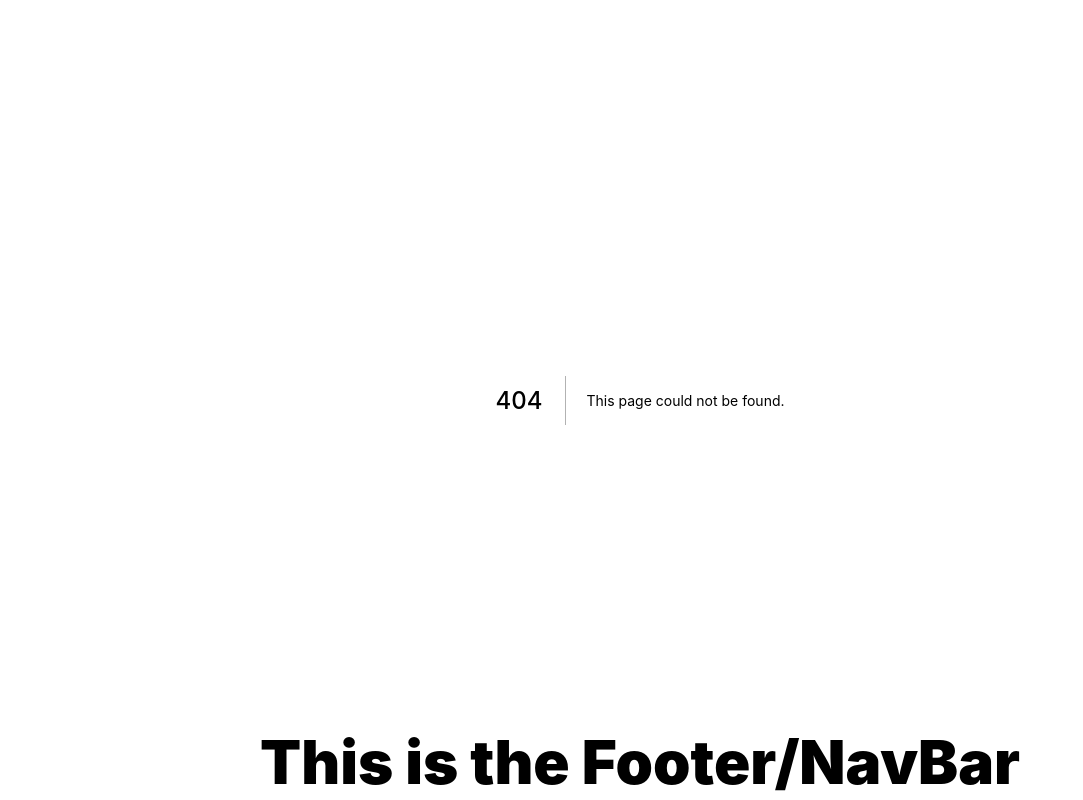
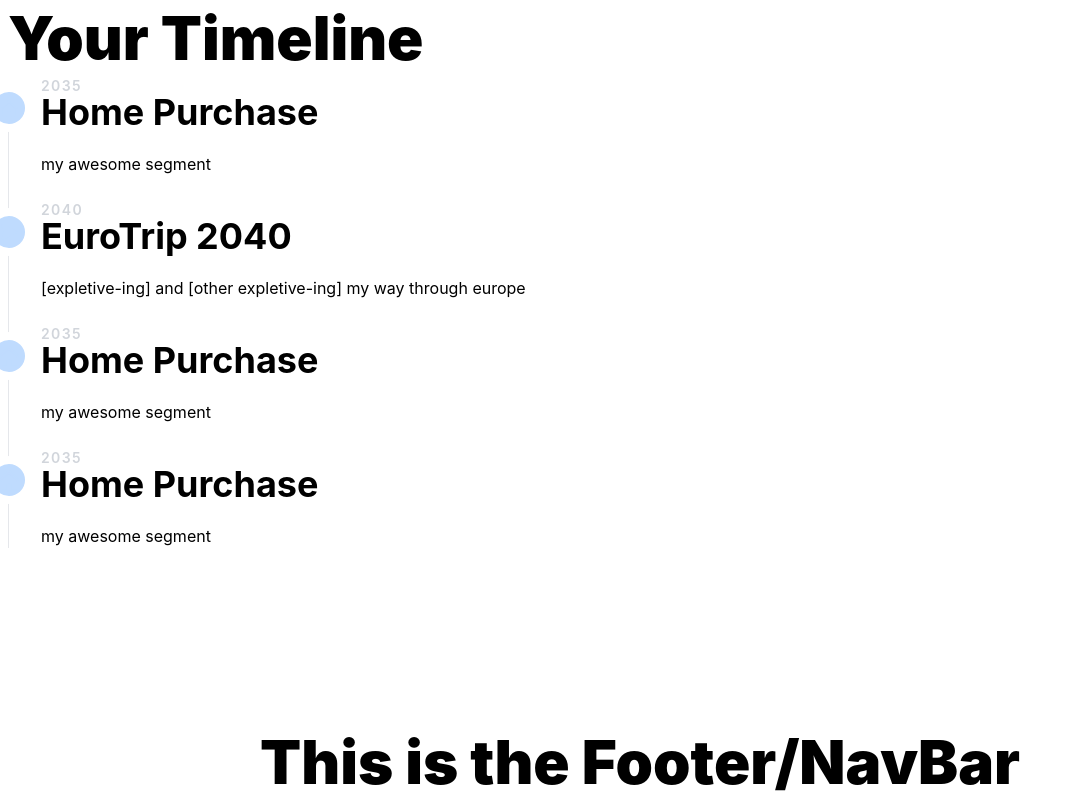
Before and after one commit to jacksonwelsh/hackdfw22, a Next.js app: page /timeline in a window 1280 px wide. Before the commit this address had no page. Shown: the whole page, without its empty margins (0-1083 px from the left). Built offline with nearby package versions, Linux system fonts and the light colour scheme.

Commit message:
very much timeline

```diff
--- /dev/null
+++ b/components/timeline/Segment.tsx
@@ -0,0 +1,26 @@
+interface SegmentProps {
+  children: React.ReactNode;
+  title: string;
+  icon?: React.ReactNode;
+  year: number;
+}
+
+const Segment: React.FC<SegmentProps> = ({ children, title, icon, year }) => {
+  return (
+    <li className="mb-10 ml-6">
+      <span className="flex absolute -left-4 justify-center items-center w-8 h-8 bg-blue-200 rounded-full ring-8 ring-white dark:ring-gray-900 dark:bg-blue-900 text-blue-200 fill-current">
+        {icon}
+      </span>
+
+      <h2 className="mb-1 ml-2 mt-6 -translate-y-4">
+        <div className="text-sm font-semibold tracking-widest text-gray-300 -mb-1">
+          {year}
+        </div>
+        {title}
+      </h2>
+      <div className="ml-2">{children}</div>
+    </li>
+  );
+};
+
+export default Segment;
--- /dev/null
+++ b/pages/timeline.tsx
@@ -0,0 +1,81 @@
+import type { NextPage } from "next";
+import Segment from "../components/timeline/Segment";
+
+const Timeline: NextPage = () => {
+  return (
+    <main className="container mx-auto px-2">
+      <h1>Your Timeline</h1>
+      <ol className="relative border-l border-gray-200 dark:border-gray-700">
+        <Segment
+          title="Home Purchase"
+          year={2035}
+          icon={
+            <svg
+              xmlns="http://www.w3.org/2000/svg"
+              viewBox="0 0 24 24"
+              fill="currentColor"
+              className="w-5 h-5"
+            >
+              <path d="M11.47 3.84a.75.75 0 011.06 0l8.69 8.69a.75.75 0 101.06-1.06l-8.689-8.69a2.25 2.25 0 00-3.182 0l-8.69 8.69a.75.75 0 001.061 1.06l8.69-8.69z" />
+              <path d="M12 5.432l8.159 8.159c.03.03.06.058.091.086v6.198c0 1.035-.84 1.875-1.875 1.875H15a.75.75 0 01-.75-.75v-4.5a.75.75 0 00-.75-.75h-3a.75.75 0 00-.75.75V21a.75.75 0 01-.75.75H5.625a1.875 1.875 0 01-1.875-1.875v-6.198a2.29 2.29 0 00.091-.086L12 5.43z" />
+            </svg>
+          }
+        >
+          my awesome segment
+        </Segment>
+        <Segment
+          title="EuroTrip 2040"
+          year={2040}
+          icon={
+            <svg
+              xmlns="http://www.w3.org/2000/svg"
+              viewBox="0 0 24 24"
+              fill="currentColor"
+              className="w-5 h-5"
+            >
+              <path d="M3.478 2.405a.75.75 0 00-.926.94l2.432 7.905H13.5a.75.75 0 010 1.5H4.984l-2.432 7.905a.75.75 0 00.926.94 60.519 60.519 0 0018.445-8.986.75.75 0 000-1.218A60.517 60.517 0 003.478 2.405z" />
+            </svg>
+          }
+        >
+          [expletive-ing] and [other expletive-ing] my way through europe
+        </Segment>
+        <Segment
+          title="Home Purchase"
+          year={2035}
+          icon={
+            <svg
+              xmlns="http://www.w3.org/2000/svg"
+              viewBox="0 0 24 24"
+              fill="currentColor"
+              className="w-6 h-6"
+            >
+              <path d="M11.47 3.84a.75.75 0 011.06 0l8.69 8.69a.75.75 0 101.06-1.06l-8.689-8.69a2.25 2.25 0 00-3.182 0l-8.69 8.69a.75.75 0 001.061 1.06l8.69-8.69z" />
+              <path d="M12 5.432l8.159 8.159c.03.03.06.058.091.086v6.198c0 1.035-.84 1.875-1.875 1.875H15a.75.75 0 01-.75-.75v-4.5a.75.75 0 00-.75-.75h-3a.75.75 0 00-.75.75V21a.75.75 0 01-.75.75H5.625a1.875 1.875 0 01-1.875-1.875v-6.198a2.29 2.29 0 00.091-.086L12 5.43z" />
+            </svg>
+          }
+        >
+          my awesome segment
+        </Segment>
+        <Segment
+          title="Home Purchase"
+          year={2035}
+          icon={
+            <svg
+              xmlns="http://www.w3.org/2000/svg"
+              viewBox="0 0 24 24"
+              fill="currentColor"
+              className="w-6 h-6"
+            >
+              <path d="M11.47 3.84a.75.75 0 011.06 0l8.69 8.69a.75.75 0 101.06-1.06l-8.689-8.69a2.25 2.25 0 00-3.182 0l-8.69 8.69a.75.75 0 001.061 1.06l8.69-8.69z" />
+              <path d="M12 5.432l8.159 8.159c.03.03.06.058.091.086v6.198c0 1.035-.84 1.875-1.875 1.875H15a.75.75 0 01-.75-.75v-4.5a.75.75 0 00-.75-.75h-3a.75.75 0 00-.75.75V21a.75.75 0 01-.75.75H5.625a1.875 1.875 0 01-1.875-1.875v-6.198a2.29 2.29 0 00.091-.086L12 5.43z" />
+            </svg>
+          }
+        >
+          my awesome segment
+        </Segment>
+      </ol>
+    </main>
+  );
+};
+
+export default Timeline;
```
